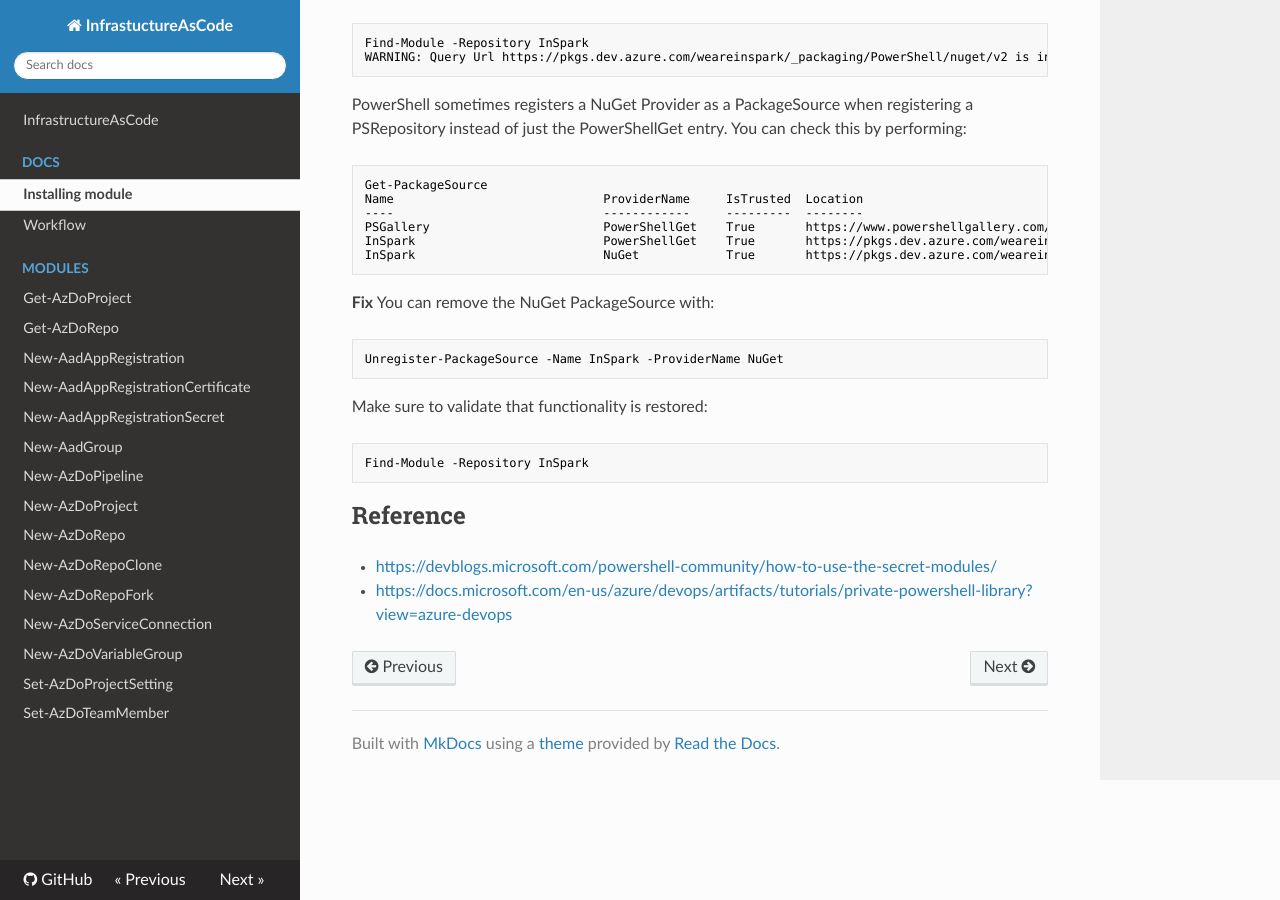
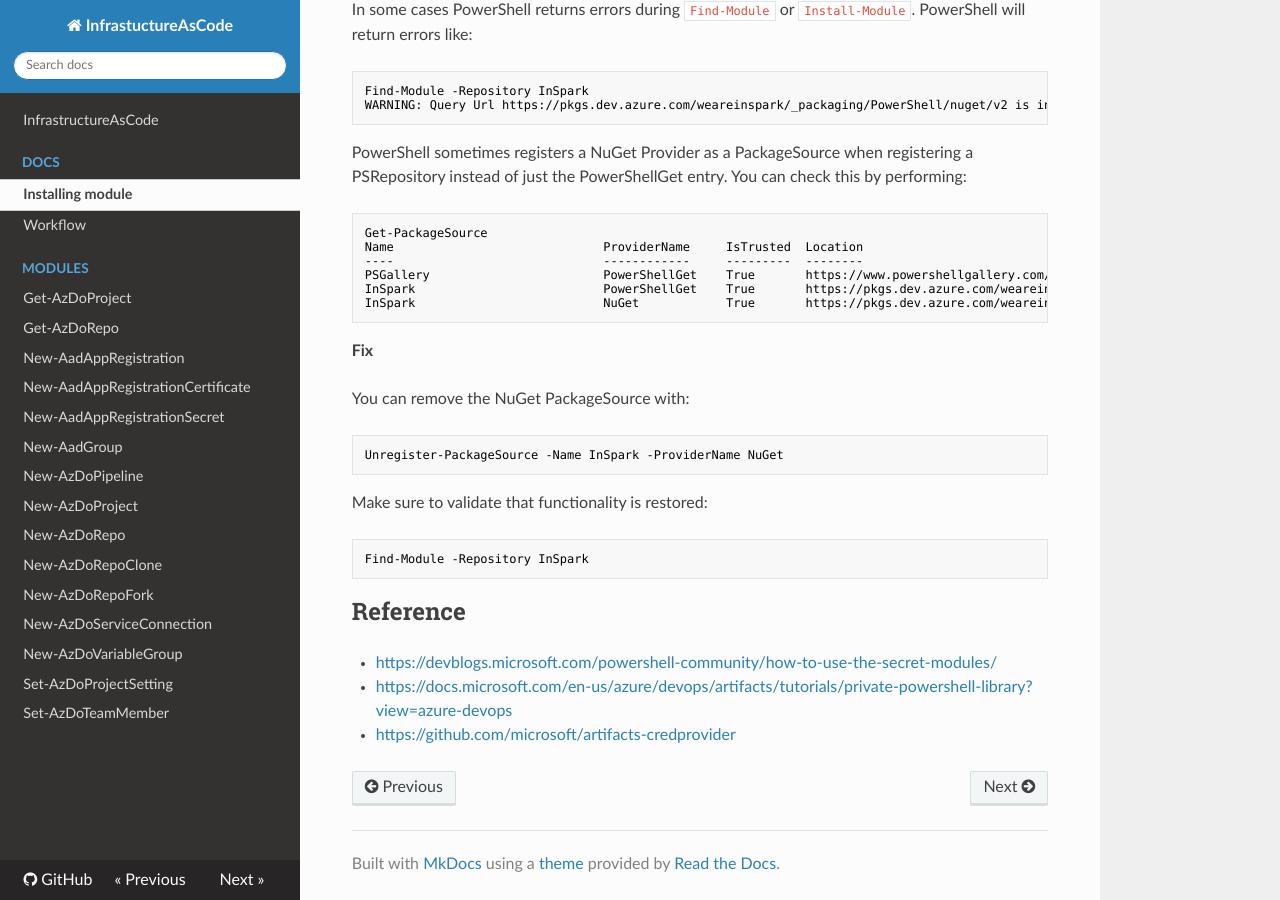
Before and after one commit to WeAreInSpark/AzureDevOpsPowerShellAPI, an MkDocs documentation site: the page built from docs/en-US/about_InstallingModule.md, in a window 1280 px wide and 900 px high, scrolled down 1921 px. Built offline with MkDocs 1.6.1, drawn with Linux system fonts in a browser that asks for light colours; nearby versions of some CDN libraries; some of the changed lines change nothing that is shown.

Commit message:
Fix casing and spaces

````diff
--- a/docs/en-US/about_InstallingModule.md
+++ b/docs/en-US/about_InstallingModule.md
@@ -65,7 +65,9 @@
 ```
 ## Troubleshooting
 ### Query Url ... is invalid
+
 **Issue**
+
 In some cases PowerShell returns errors during `Find-Module` or `Install-Module`.
 PowerShell will return errors like:
 ```powershell
@@ -82,7 +84,9 @@
 InSpark                          PowerShellGet    True       https://pkgs.dev.azure.com/weareinspark/_packaging/powershell/nuget/v2
 InSpark                          NuGet            True       https://pkgs.dev.azure.com/weareinspark/_packaging/powershell/nuget/v2
 ```
+
 **Fix**
+
 You can remove the NuGet PackageSource with:
 ```powershell
 Unregister-PackageSource -Name InSpark -ProviderName NuGet
@@ -94,3 +98,4 @@
 ## Reference
 - [https://devblogs.microsoft.com/powershell-community/how-to-use-the-secret-modules/](https://devblogs.microsoft.com/powershell-community/how-to-use-the-secret-modules/)
 - [https://docs.microsoft.com/en-us/azure/devops/artifacts/tutorials/private-powershell-library?view=azure-devops](https://docs.microsoft.com/en-us/azure/devops/artifacts/tutorials/private-powershell-library?view=azure-devops)
+- [https://github.com/microsoft/artifacts-credprovider](https://github.com/microsoft/artifacts-credprovider)
````
